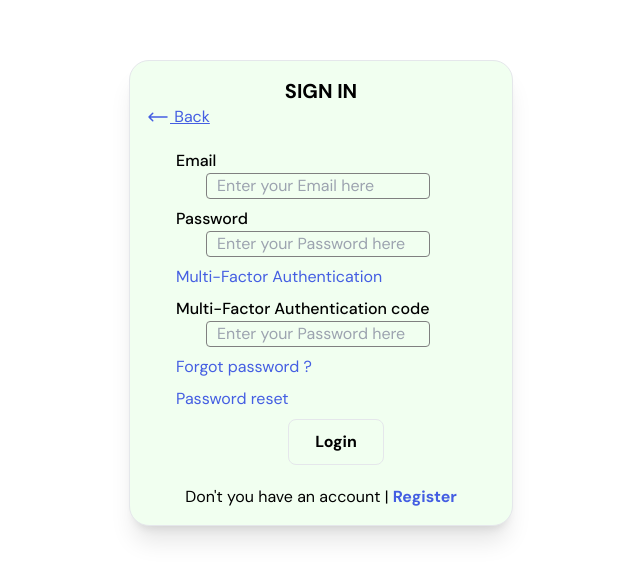
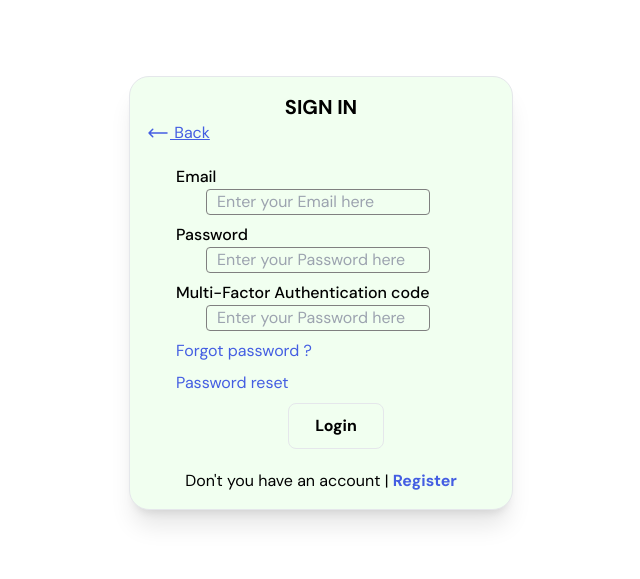
Before and after one commit to kumar2450/Cognito, a plain HTML site: page Login.html in a window 1280 px wide. Shown: the part 107-686 px from the top of the page, without its empty margins (319-959 px from the left). Drawn offline with nearby package versions, Linux system fonts and the light colour scheme.

Commit message:
complete project

```diff
--- a/Login.html
+++ b/Login.html
@@ -40,7 +40,7 @@
 				<input type="password" placeholder="Enter your Password here"
 					class="border border-[gray] rounded outline-none pl-[10px] bg-[transparent] w-[70%] ml-[30px]" required>
 			</div>
-			<a href="./MFA.html" class="text-[#445EE2]">Multi-Factor Authentication</a>
+			<!-- <a href="./MFA.html" class="text-[#445EE2]">Multi-Factor Authentication</a> -->
 			<div><label for="name" class="flex flex-col  text-[black] text-l font-medium text gap-1 ">
 					Multi-Factor Authentication code
 				</label>
```
